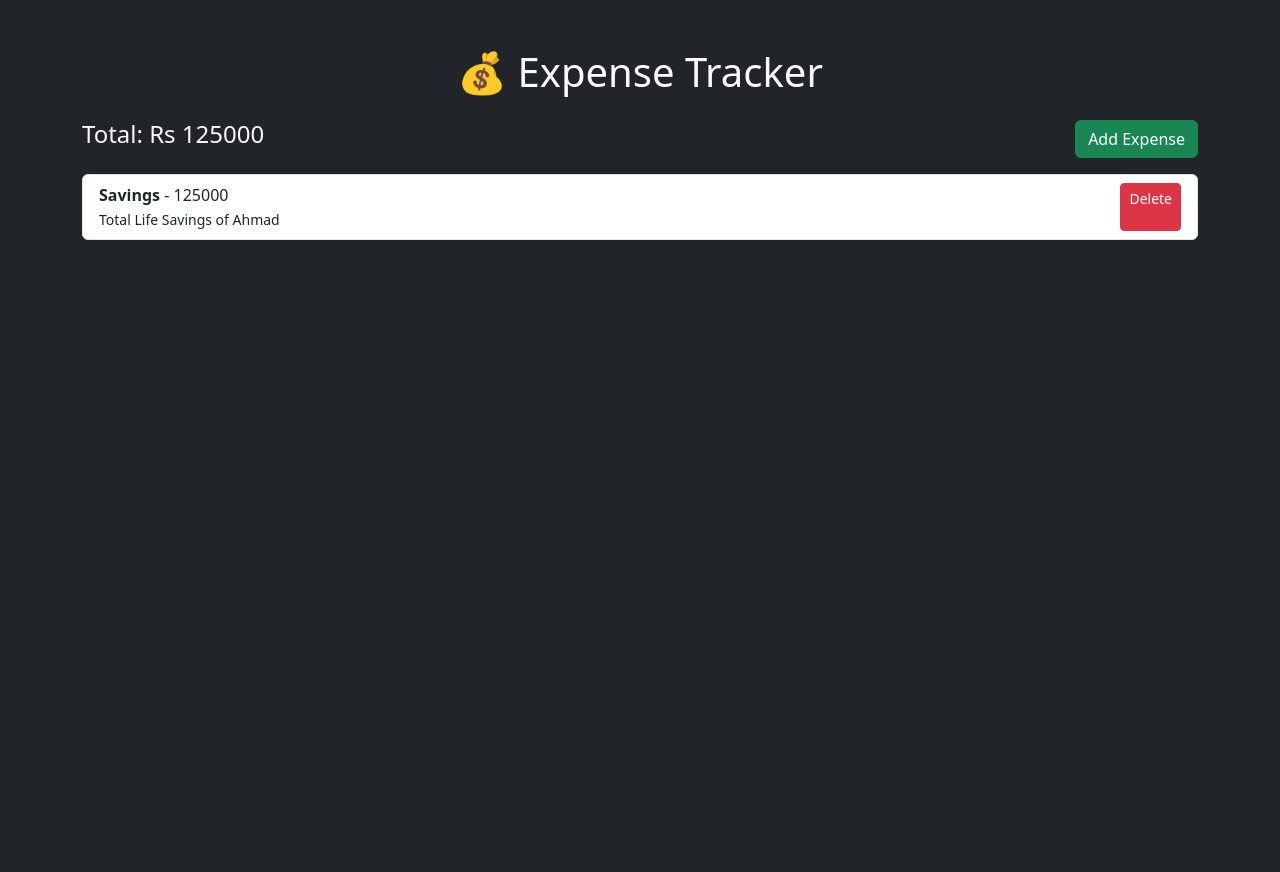
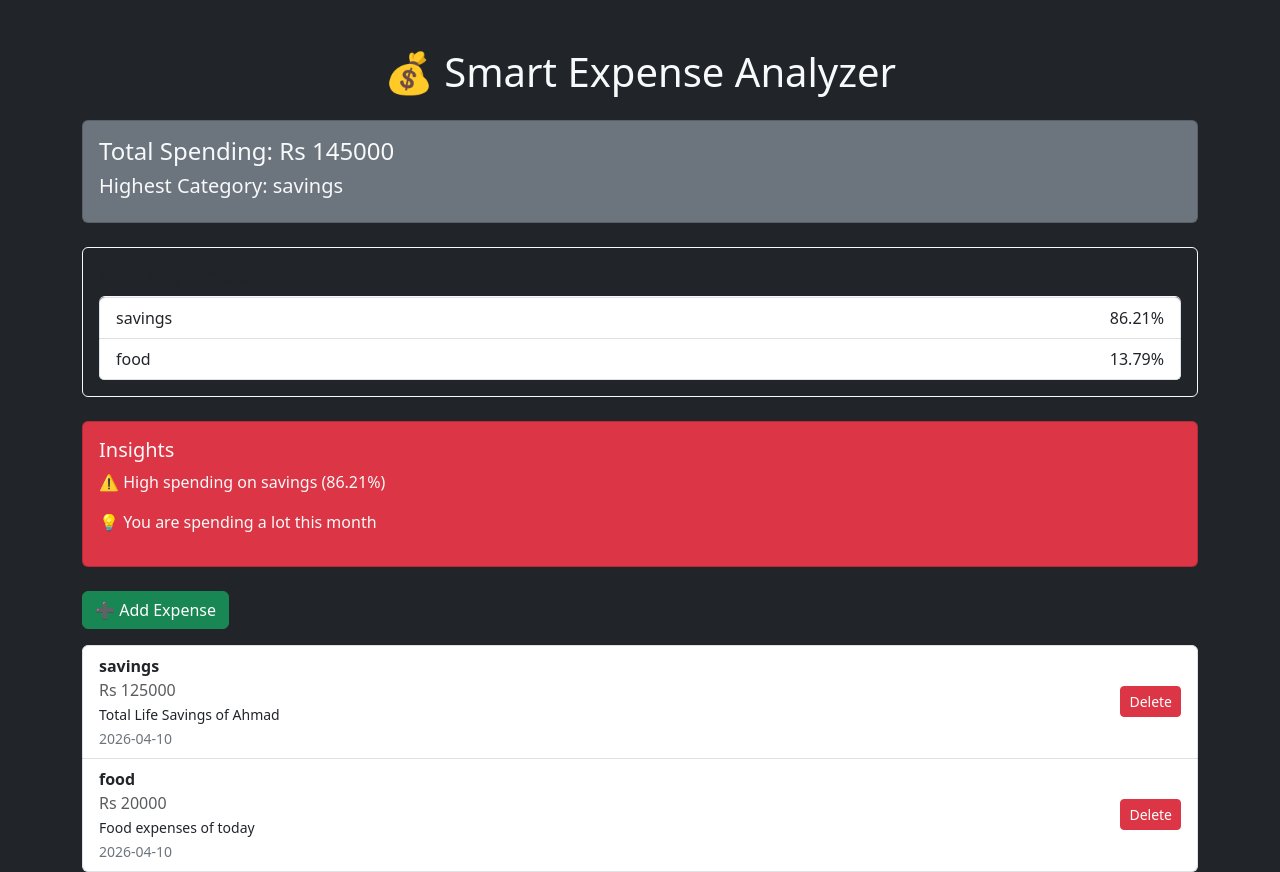
Before and after one commit to thisisahmad24/python-engineering-journey, a Flask app: page / in a window 1280 px wide. Before the commit the page ends 240 px from the top, so only its background shows below. Run offline with Flask 3, Linux system fonts and the light colour scheme.

Commit message:
Upgraded to smart expense analyzer with insights and category analysis

```diff
--- /dev/null
+++ b/Projects/expense_tracker/analysis.py
@@ -0,0 +1,32 @@
+def analyze_expenses(expenses):
+    if not expenses:
+        return {}, 0, None, []
+
+    total = sum(e["amount"] for e in expenses)
+
+    category_totals = {}
+
+    for e in expenses:
+        cat = e["category"]
+        category_totals[cat] = category_totals.get(cat, 0) + e["amount"]
+
+    # percentage calculation
+    category_percent = {
+        k: round((v / total) * 100, 2)
+        for k, v in category_totals.items()
+    }
+
+    # highest spending category
+    highest = max(category_totals, key=category_totals.get)
+
+    # insights
+    insights = []
+
+    for cat, percent in category_percent.items():
+        if percent > 50:
+            insights.append(f"⚠️ High spending on {cat} ({percent}%)")
+
+    if total > 10000:
+        insights.append("💡 You are spending a lot this month")
+
+    return category_percent, total, highest, insights
--- a/Projects/expense_tracker/app.py
+++ b/Projects/expense_tracker/app.py
@@ -1,17 +1,30 @@
 from flask import Flask, render_template, request, redirect, flash
 from storage import load_expenses, save_expenses
+from datetime import datetime
+from analysis import analyze_expenses
 
 app = Flask(__name__)
 app.secret_key = "secret"
 
 
+#Home Route (Dashboard + Analysis)
 @app.route("/")
 def index():
     expenses = load_expenses()
-    total = sum(int(e["amount"]) for e in expenses)
-    return render_template("index.html", expenses=expenses, total=total)
+
+    category_percent, total, highest, insights = analyze_expenses(expenses)
+
+    return render_template(
+        "index.html",
+        expenses=expenses,
+        total=total,
+        category_percent=category_percent,
+        highest=highest,
+        insights=insights
+    )
 
 
+#Add Expense
 @app.route("/add", methods=["GET", "POST"])
 def add():
     if request.method == "POST":
@@ -20,25 +33,35 @@
         desc = request.form["desc"]
 
         expenses = load_expenses()
+
         expenses.append({
-            "amount": amount,
-            "category": category,
-            "desc": desc
+            "amount": int(amount),
+            "category": category.lower(),
+            "desc": desc,
+            "date": datetime.now().strftime("%Y-%m-%d")
         })
 
         save_expenses(expenses)
-        flash("Expense added!")
+        flash("Expense added successfully!")
+
         return redirect("/")
 
     return render_template("add.html")
 
 
+#Delete Expense
 @app.route("/delete/<int:index>")
 def delete(index):
     expenses = load_expenses()
-    expenses.pop(index)
-    save_expenses(expenses)
+
+    if 0 <= index < len(expenses):
+        expenses.pop(index)
+        save_expenses(expenses)
+        flash("Expense deleted!")
+
     return redirect("/")
 
 
-app.run(debug=True)
+# ▶️ Run App
+if __name__ == "__main__":
+    app.run(debug=True)
--- a/Projects/expense_tracker/expenses.json
+++ b/Projects/expense_tracker/expenses.json
@@ -1 +1 @@
-[{"amount": "125000", "category": "Savings", "desc": "Total Life Savings of Ahmad"}]
+[{"amount": 125000, "category": "savings", "desc": "Total Life Savings of Ahmad", "date": "2026-04-10"}, {"amount": 20000, "category": "food ", "desc": "Food expenses of today", "date": "2026-04-10"}]
--- a/Projects/expense_tracker/templates/index.html
+++ b/Projects/expense_tracker/templates/index.html
@@ -1,15 +1,15 @@
 <!DOCTYPE html>
 <html>
 <head>
-    <title>Expense Tracker</title>
+    <title>Expense Analyzer</title>
     <link href="https://cdn.jsdelivr.net/npm/bootstrap@5.3.0/dist/css/bootstrap.min.css" rel="stylesheet">
 </head>
+
 <body class="bg-dark text-light">
 
 <div class="container mt-5">
 
-    <h1 class="text-center mb-4">💰 Expense Tracker</h1>
-
+    <!-- Flash Messages -->
     {% with messages = get_flashed_messages() %}
       {% if messages %}
         <div class="alert alert-success text-center">
@@ -18,21 +18,79 @@
       {% endif %}
     {% endwith %}
 
+    <!-- Title -->
+    <h1 class="text-center mb-4">💰 Smart Expense Analyzer</h1>
+
+    <!-- ANALYTICS SECTION -->
+
+    <!-- Total + Highest -->
+    <div class="card bg-secondary text-light p-3 mb-4">
+        <h4>Total Spending: Rs {{ total }}</h4>
+        <h5>Highest Category: {{ highest }}</h5>
+    </div>
+
+    <!-- Category Breakdown -->
+    <div class="card bg-dark border-light p-3 mb-4">
+        <h5>Category Breakdown</h5>
+
+        {% if category_percent %}
+        <ul class="list-group">
+            {% for cat, percent in category_percent.items() %}
+                <li class="list-group-item d-flex justify-content-between">
+                    <span>{{ cat }}</span>
+                    <span>{{ percent }}%</span>
+                </li>
+            {% endfor %}
+        </ul>
+        {% else %}
+        <p>No data available.</p>
+        {% endif %}
+    </div>
+
+    <!--Insights -->
+    <div class="card bg-danger text-light p-3 mb-4">
+        <h5>Insights</h5>
+
+        {% if insights %}
+            {% for i in insights %}
+                <p>{{ i }}</p>
+            {% endfor %}
+        {% else %}
+            <p>No insights yet.</p>
+        {% endif %}
+    </div>
+
+    <!-- Actions -->
     <div class="d-flex justify-content-between mb-3">
-        <h4>Total: Rs {{ total }}</h4>
-        <a href="/add" class="btn btn-success">Add Expense</a>
+        <a href="/add" class="btn btn-success">➕ Add Expense</a>
     </div>
+
+    <!--Expense List -->
+    {% if not expenses %}
+        <div class="alert alert-warning text-center">
+            No expenses found. Start adding!
+        </div>
+    {% endif %}
 
     <ul class="list-group">
         {% for e in expenses %}
-        <li class="list-group-item d-flex justify-content-between">
+        <li class="list-group-item d-flex justify-content-between align-items-center">
+
             <div>
-                <strong>{{ e.category }}</strong> - {{ e.amount }} <br>
+                <div class="fw-bold text-dark">{{ e.category }}</div>
+                <div class="text-muted">Rs {{ e.amount }}</div>
                 <small>{{ e.desc }}</small>
+                <br>
+                <small class="text-secondary">{{ e.date }}</small>
             </div>
+
+            <!-- Delete -->
             <a href="/delete/{{ loop.index0 }}"
                onclick="return confirm('Delete this expense?')"
-               class="btn btn-danger btn-sm">Delete</a>
+               class="btn btn-danger btn-sm">
+               Delete
+            </a>
+
         </li>
         {% endfor %}
     </ul>
```
